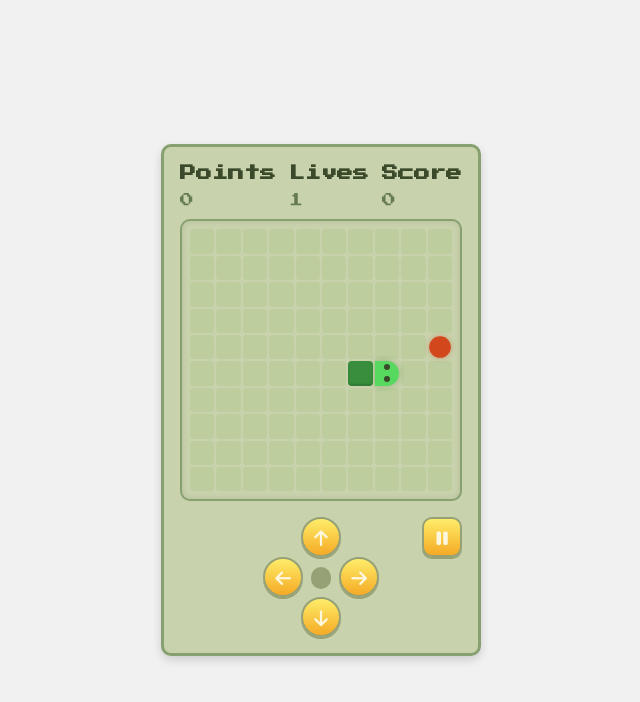
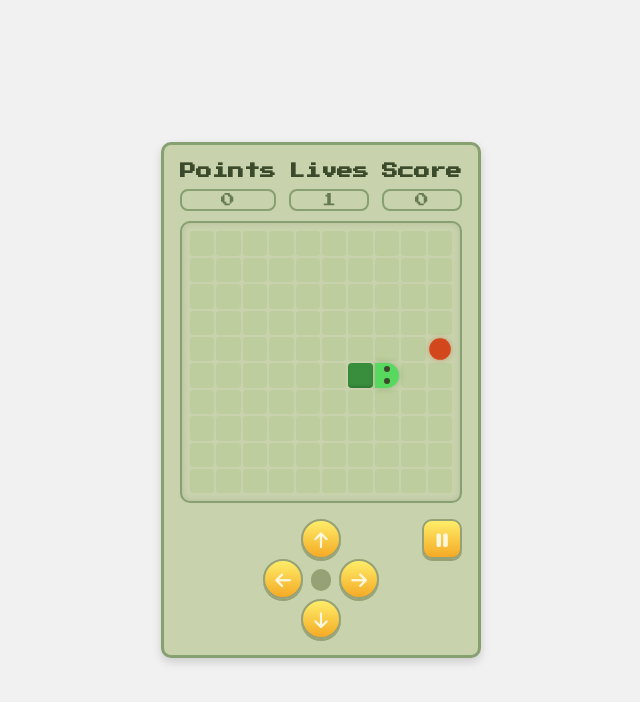
Before and after one commit to JoseRicardoPE/app-snake-game, an Angular app: page / in a window 1280 px wide. Shown: the top 702 px of the page, without its empty margins (319-959 px from the left). Built offline with nearby package versions, Linux system fonts and the light colour scheme.

Commit message:
Fix panel-top styles

```diff
--- a/src/app/components/score/score.component.scss
+++ b/src/app/components/score/score.component.scss
@@ -25,5 +25,8 @@
     .value {
         @include font-size($font-size-sm);
         color: $color-text-light;
+        border: calculateRem(2px) solid $color-border-panel;
+        border-radius: calculateRem(8px);
+        text-align: center;
     }
 }
```
